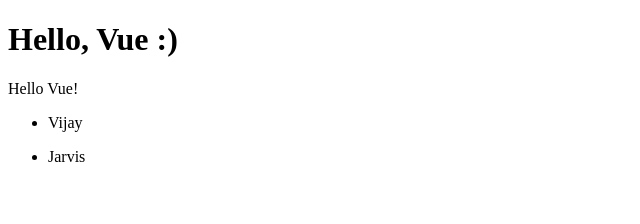
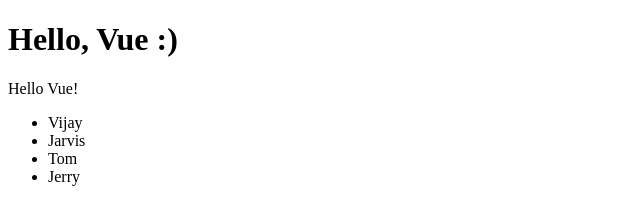
Before and after one commit to vijaygenius123/vue_basics, a plain HTML site: page index.html in a window 1280 px wide. Shown: the whole page, without its empty margins (0-640 px from the left). Drawn offline with nearby package versions, Linux system fonts and the light colour scheme.

Commit message:
Updated Loop

```diff
--- a/app.js
+++ b/app.js
@@ -4,6 +4,6 @@ const app = new Vue({
     el: "#app",
     data: {
         message: 'Hello Vue!',
-        names: ["Vijay", "Jarvis"]
+        names: ["Vijay", "Jarvis", "Tom", "Jerry"]
     }
 })
--- a/index.html
+++ b/index.html
@@ -9,9 +9,10 @@
 <h1>Hello, Vue :)</h1>
 <div id="app">
     {{message}}
-
-    <ul v-for="name in names">
-        <li v-bind="name">{{name}}</li>
+    <ul>
+    <li v-for="name in names" v-bind="{name}">
+        {{name}}
+    </li>
     </ul>
 </div>
 <script src="./app.js"></script>
```
